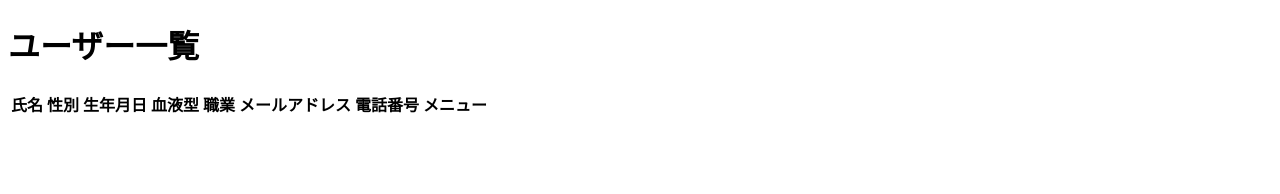
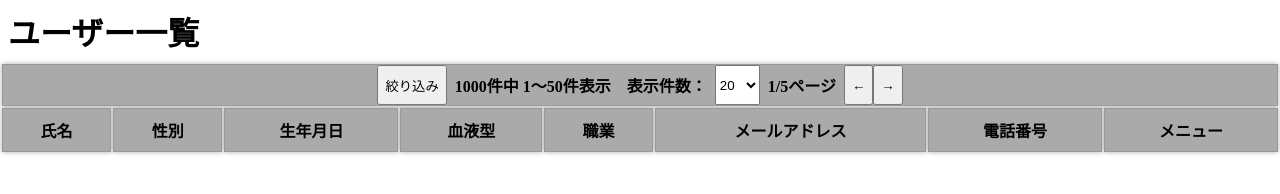
Before and after one commit to bkc-tomi/basic_list, a website: page app/static/index.html in a window 1280 px wide. Drawn offline with Linux system fonts and the light colour scheme.

Commit message:
リスト表示のページを作成

```diff
--- a/app/static/index.html
+++ b/app/static/index.html
@@ -6,6 +6,8 @@
     <title>Document</title>
     <script src="js/users.js" defer></script>
     <script src="js/index.js"defer></script>
+
+    <link rel="stylesheet" type="text/css" href="style/index.css">
 </head>
 <body>
     <main>
@@ -13,14 +15,31 @@
         <table>
             <thead>
                 <tr>
-                    <th>氏名</th>
-                    <th>性別</th>
-                    <th>生年月日</th>
-                    <th>血液型</th>
-                    <th>職業</th>
-                    <th>メールアドレス</th>
-                    <th>電話番号</th>
-                    <th>メニュー</th>
+                    <th colspan="8" class="thmenu">
+                        <div id="ctr-menu">
+                            <input type="button" value="絞り込み" />
+                            <p>1000件中 1〜50件表示</p>
+                            <p>表示件数：</p>
+                            <select>
+                                <option value="20">20</option>
+                                <option value="50">50</option>
+                                <option value="100">100</option>
+                            </select>
+                            <p>1/5ページ</p>
+                            <input type="button" value="←" />
+                            <input type="button" value="→" />
+                        </div>
+                    </th>
+                </tr>
+                <tr>
+                    <th class="thelem">氏名</th>
+                    <th class="thelem">性別</th>
+                    <th class="thelem">生年月日</th>
+                    <th class="thelem">血液型</th>
+                    <th class="thelem">職業</th>
+                    <th class="thelem">メールアドレス</th>
+                    <th class="thelem">電話番号</th>
+                    <th class="thelem">メニュー</th>
                 </tr>
             </thead>
             <tbody id="users-list">
--- a/app/static/js/users.js
+++ b/app/static/js/users.js
@@ -37,9 +37,14 @@ const usersModule = (() => {
                 const user = users[i];
                 const body = `
                             <tr>
-                                <td>${user.name}</td>
+                                <td>
+                                    <div class="namediv">
+                                        <img src="${user.icon || "assets/usericon.png"}" class="usericon" />
+                                        <p class="username">${user.name}</p>
+                                    </div>
+                                </td>
                                 <td>${user.gender}</td>
-                                <td>${user.date_of_birth}</td>
+                                <td>${user.date_of_birth.slice(0, 10)}</td>
                                 <td>${user.blood_type}</td>
                                 <td>${user.jobs}</td>
                                 <td>${user.email}</td>
--- /dev/null
+++ b/app/static/style/index.css
@@ -0,0 +1,82 @@
+html, body {
+    width: 100%;
+    margin: 0;
+    padding: 0;
+    font-size: 16px;
+}
+
+main {
+    width: 100%;
+    margin: 0;
+    padding: 0;
+}
+
+h1 {
+    margin: 0.5rem;
+}
+
+p {
+    margin: 0.5rem;
+}
+
+table {
+    width: 100%;
+}
+
+.thmenu {
+    /* 縦スクロール時に固定する */
+    position: -webkit-sticky;
+    position: sticky;
+    top: 0px;
+    height: 2rem;
+    /* tbody内のセルより手前に表示する */
+    z-index: 1;
+    padding: 0;
+}
+.thelem {
+    /* 縦スクロール時に固定する */
+    position: -webkit-sticky;
+    position: sticky;
+    top: 2.7rem;
+    height: 2rem;
+    /* tbody内のセルより手前に表示する */
+    z-index: 1;
+}
+
+table th {
+    padding: 5px 10px;
+    text-align: center;
+    background: #aaaaaa;
+    border: 1px solid #999999;
+    box-shadow: 0px 0px 5px #aaaaaa;
+}
+
+table td {
+    /* padding: 5px 10px; */
+    text-align: center;
+    border: 1px solid #999999;
+    box-shadow: 1px 1px 5px #aaaaaa;
+}
+
+#ctr-menu {
+    display: flex;
+    justify-content: center;
+}
+
+.namediv {
+    display: flex;
+    align-items: center;
+}
+
+.username {
+    line-height: 100%;
+    padding-left: 1rem;
+}
+
+.usericon {
+    margin: 5px;
+    width: 40px;
+    height: 40px;
+    border-radius: 50%;
+    box-shadow: 0px 0px 5px #aaaaaa;
+}
```
Also changed, not shown: app/static/assets/usericon.png (added).
